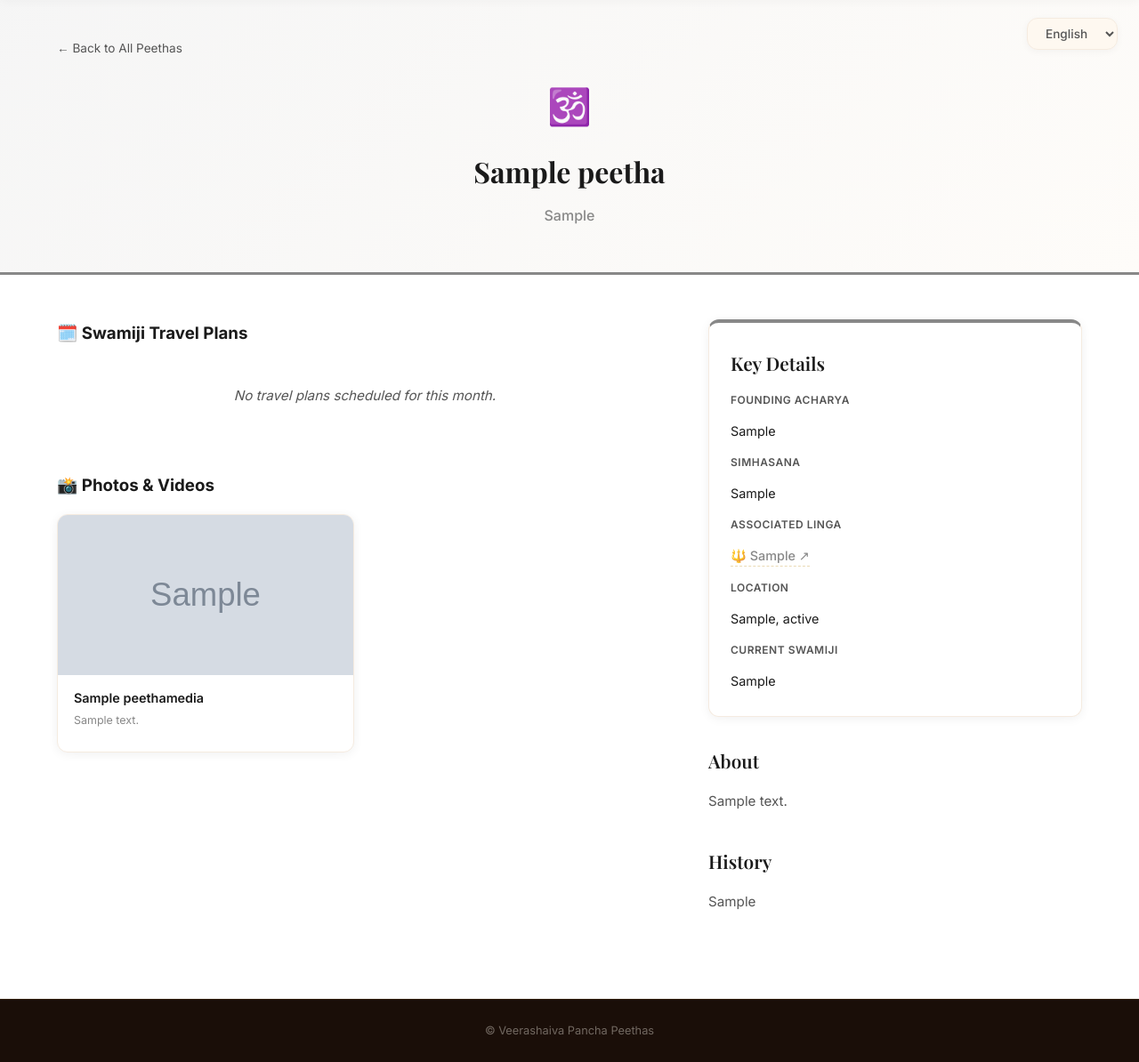
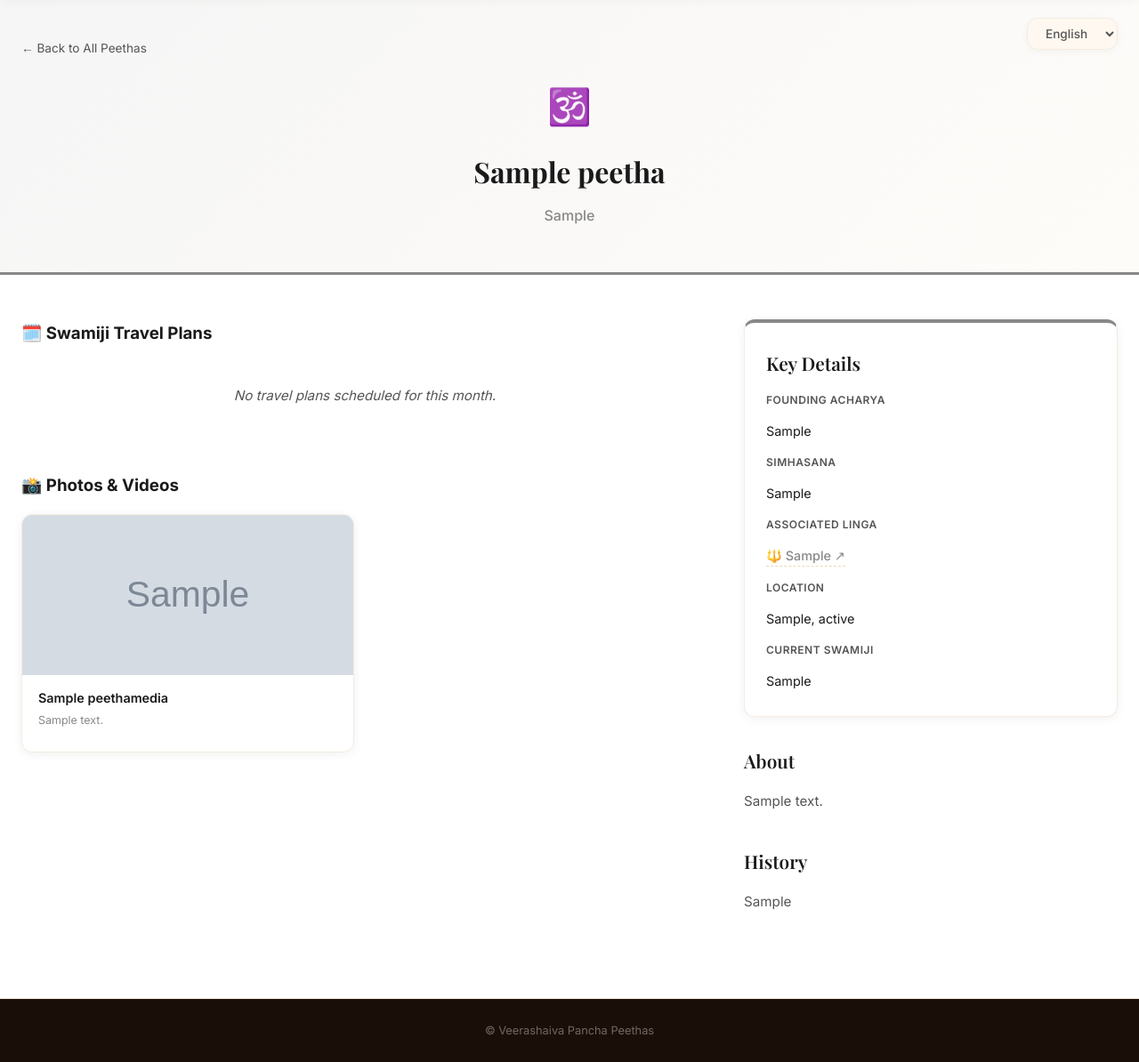
Before and after one commit to Gurucharan-G/panchapeeta, a Django app: a page that uses peethas/templates/peethas/index.html in a window 1280 px wide. Shown: the part 71-1265 px from the top of the page at 89% size. Run offline with Django 5.2, Linux system fonts and the light colour scheme; tables that the repository leaves empty hold one stand-in row (values such as "Sample post"); grey boxes marked "Sample" are stand-in pictures; some web fonts are replaced.

Commit message:
Expand details page container max-width to 1650px to utilize complete screen width on large displays

```diff
--- a/peethas/static/css/styles.css
+++ b/peethas/static/css/styles.css
@@ -508,6 +508,11 @@ img {
 
 
 /* ===== Detail Page ===== */
+.detail-hero .container,
+.detail-body .container {
+    max-width: 1650px;
+}
+
 .detail-hero {
     background: linear-gradient(135deg, color-mix(in srgb, var(--peetha-color) 8%, white), var(--bg-light));
     padding: 40px 0 50px;
```
